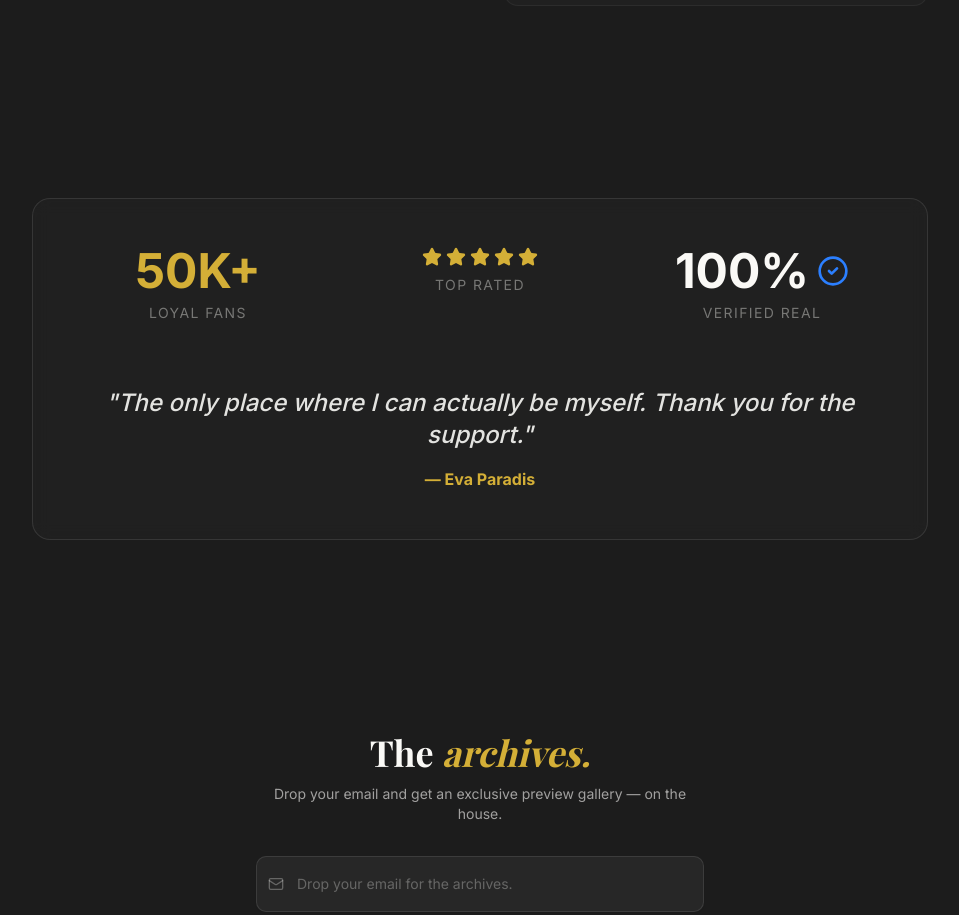
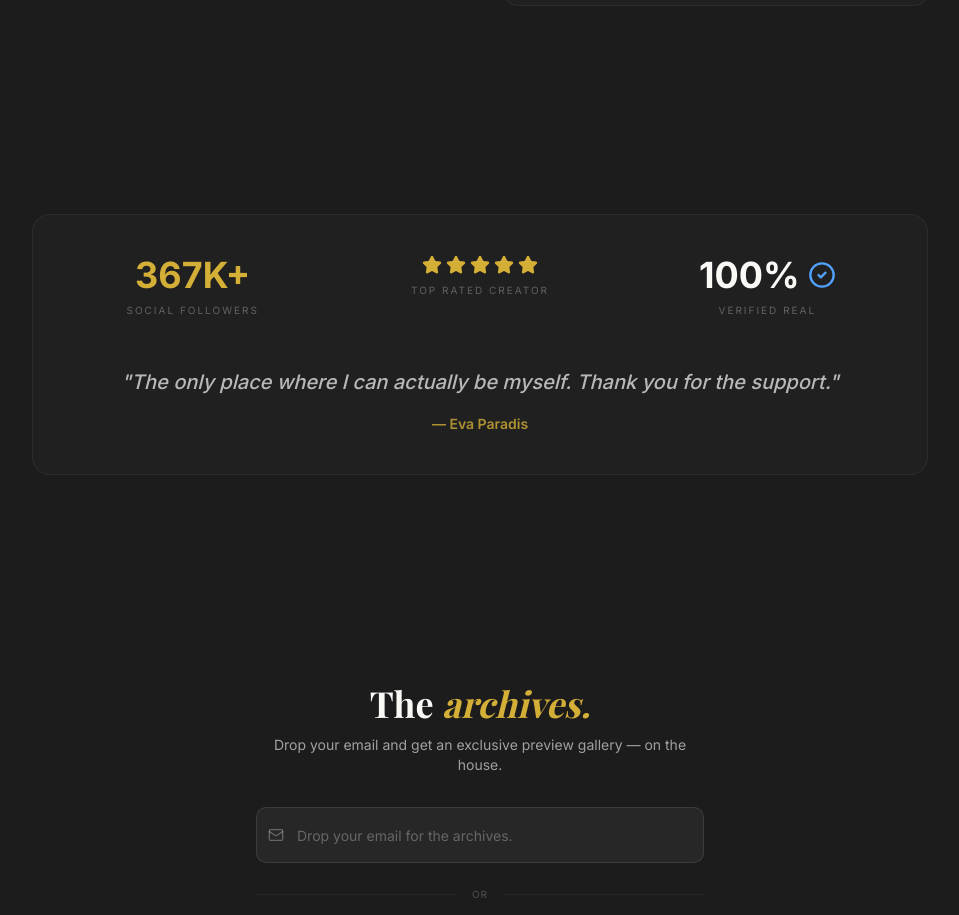
Before and after one commit to erikhinla/EVA-PARADIS, a Next.js app: page / in a window 1280 px wide. Shown: the part 2882-3797 px from the top of the page, without its empty margins (160-1119 px from the left). Built offline with nearby package versions, Linux system fonts and the light colour scheme; no server answers; a web font is replaced by a local one.

Commit message:
SocialProof: fix inflated 50K stat to real 367K followers

```diff
--- a/src/components/sections/SocialProof.tsx
+++ b/src/components/sections/SocialProof.tsx
@@ -5,16 +5,18 @@ import { CheckCircle2, Star } from "lucide-react";
 
 export function SocialProof() {
   return (
-          <section className="bg-nero px-4 py-20" aria-label="Social proof">
-               <div className="mx-auto max-w-4xl rounded-2xl border border-white/10 bg-white/[0.02] p-8 backdrop-blur-sm sm:p-12">
-                    <div className="grid gap-12 text-center sm:grid-cols-3">
+    <section className="bg-nero px-4 py-16 sm:py-24" aria-label="Social proof">
+      <div className="mx-auto max-w-4xl rounded-2xl border border-white/5 bg-white/[0.02] p-6 sm:p-10">
+        <div className="grid gap-8 text-center sm:grid-cols-3 sm:gap-12">
           <motion.div
             initial={{ opacity: 0, y: 20 }}
             whileInView={{ opacity: 1, y: 0 }}
             viewport={{ once: true }}
           >
-                              <div className="text-4xl font-bold text-oro sm:text-5xl">50K+</div>
-                              <div className="mt-2 text-sm uppercase tracking-widest text-cream/40">Loyal Fans</div>
+            <div className="text-3xl font-bold text-oro sm:text-4xl">367K+</div>
+            <div className="mt-2 text-[10px] uppercase tracking-[0.2em] text-cream/30">
+              Social Followers
+            </div>
           </motion.div>
 
           <motion.div
@@ -25,10 +27,12 @@ export function SocialProof() {
           >
             <div className="flex justify-center gap-1 mb-2">
               {[...Array(5)].map((_, i) => (
-                                        <Star key={i} className="h-5 w-5 fill-oro text-oro" />
+                <Star key={i} className="h-4 w-4 fill-oro text-oro sm:h-5 sm:w-5" />
               ))}
             </div>
-                              <div className="text-sm uppercase tracking-widest text-cream/40">Top Rated</div>
+            <div className="text-[10px] uppercase tracking-[0.2em] text-cream/30">
+              Top Rated Creator
+            </div>
           </motion.div>
 
           <motion.div
@@ -37,11 +41,13 @@ export function SocialProof() {
             viewport={{ once: true }}
             transition={{ delay: 0.2 }}
           >
-                              <div className="flex items-center justify-center gap-2 text-4xl font-bold text-cream sm:text-5xl">
+            <div className="flex items-center justify-center gap-2 text-3xl font-bold text-cream sm:text-4xl">
               100%
-                                   <CheckCircle2 className="h-8 w-8 text-blue-500" />
+              <CheckCircle2 className="h-6 w-6 text-blue-400 sm:h-7 sm:w-7" />
             </div>
-                              <div className="mt-2 text-sm uppercase tracking-widest text-cream/40">Verified Real</div>
+            <div className="mt-2 text-[10px] uppercase tracking-[0.2em] text-cream/30">
+              Verified Real
+            </div>
           </motion.div>
         </div>
 
@@ -49,13 +55,16 @@ export function SocialProof() {
           initial={{ opacity: 0 }}
           whileInView={{ opacity: 1 }}
           viewport={{ once: true }}
-                         transition={{ delay: 0.5 }}
-                         className="mt-16 text-center"
+          transition={{ delay: 0.4 }}
+          className="mt-12 text-center"
         >
-                         <blockquote className="text-2xl font-medium italic text-cream/90">
-                              &quot;The only place where I can actually be myself. Thank you for the support.&quot;
+          <blockquote className="text-lg font-medium italic leading-relaxed text-cream/70 sm:text-xl">
+            &quot;The only place where I can actually be myself.
+            Thank you for the support.&quot;
           </blockquote>
-                         <cite className="mt-4 block not-italic font-bold text-oro">— Eva Paradis</cite>
+          <cite className="mt-4 block text-sm not-italic font-semibold text-oro/80">
+            — Eva Paradis
+          </cite>
         </motion.div>
       </div>
     </section>
```
Lines whose indentation alone changed are shown as unchanged.
